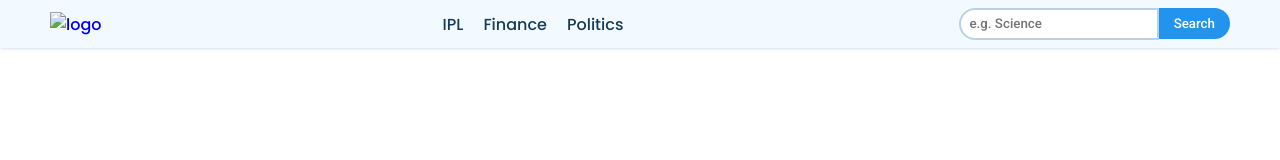
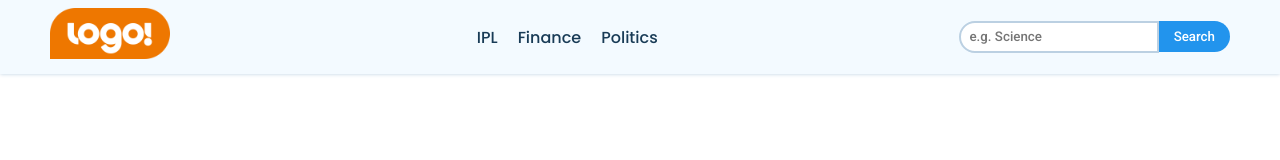
Before and after one commit to vishal-kr007/news-app, a plain HTML site: page index.html in a window 1280 px wide. Drawn offline with Linux system fonts and the light colour scheme; the site is published under a folder, as on GitHub Pages, so addresses that start at the root find nothing; no server answers.

Commit message:
Update index.html

```diff
--- a/index.html
+++ b/index.html
@@ -12,7 +12,7 @@
         <a href="#" onclick="reload()">
           <img
             class="company-logo"
-            src="/ZDF_logo!_Logo_2021.svg.png"
+            src="ZDF_logo!_Logo_2021.svg.png"
             alt="logo"
           />
         </a>
```
